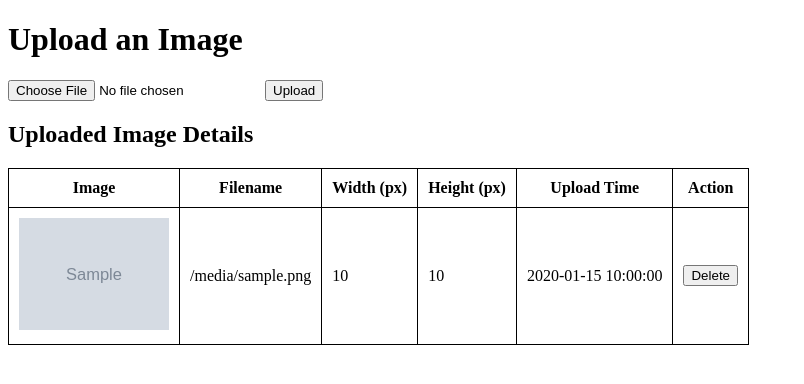
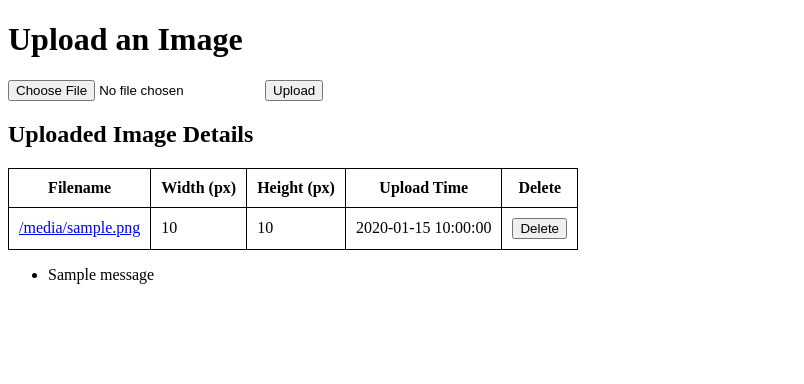
Before and after one commit to maulikmadhavi/image_render_upload_flask, a Flask app: template templates/upload_and_display.html in a window 1280 px wide. Shown: the top 384 px of the page, without its empty margins (0-804 px from the left). Run offline with Flask 3, Linux system fonts and the light colour scheme; the template is opened without the code that fills it: most values are stand-ins (such as "Sample title", 1, 10 or a date in 2020); grey boxes marked "Sample" are stand-in pictures; one stand-in notice (Sample message) is shown.

Commit message:
create image url

```diff
--- a/app.py
+++ b/app.py
@@ -47,6 +47,15 @@ def load_existing_data():
 # Route for the upload form and displaying image details
 @app.route('/', methods=['GET', 'POST'])
 def upload_and_display():
+    print(f"Requests: form = {request.form} , \
+        method = {request.method}, file = {request.files}" )
+
+    for k,v in request.form.items():
+        print(f"Request form:   {k} = {v}")
+
+    for k,v in request.files.items():
+        print(f"Request files: {k} = {v}")
+
     if request.method == 'POST':
         if 'delete' in request.form:
             filename = request.form.get('filename')
--- a/templates/upload_and_display.html
+++ b/templates/upload_and_display.html
@@ -23,17 +23,17 @@
     <h2>Uploaded Image Details</h2>
     <table>
         <tr>
-            <th>Image</th>
             <th>Filename</th>
             <th>Width (px)</th>
             <th>Height (px)</th>
             <th>Upload Time</th>
-            <th>Action</th>
+            <th>Delete</th>
         </tr>
         {% for row in table %}
         <tr>
-            <td><img src="{{ url_for('static', filename='uploads/' ~ row['filename']) }}" width="150"></td>
-            <td>{{ row['filename'] }}</td>
+            <td>
+                <a href="{{ url_for('static', filename='uploads/' ~ row['filename']) }}" target="_blank" title="Click to view image">{{ row['filename'] }}</a>
+            </td>
             <td>{{ row['width'] }}</td>
             <td>{{ row['height'] }}</td>
             <td>{{ row['upload_time'] }}</td>
@@ -49,4 +49,21 @@
     </table>
     {% endif %}
 </body>
+
+
+<div class="message-box">
+    {% with messages = get_flashed_messages() %}
+    {% if messages %}
+    <ul class="flashes">
+    {% for message in messages %}
+      <li>{{ message }}</li>
+    {% endfor %}
+    </ul>
+  {% endif %}
+{% endwith %}
+</div>
+
+
+
+
 </html>
```
